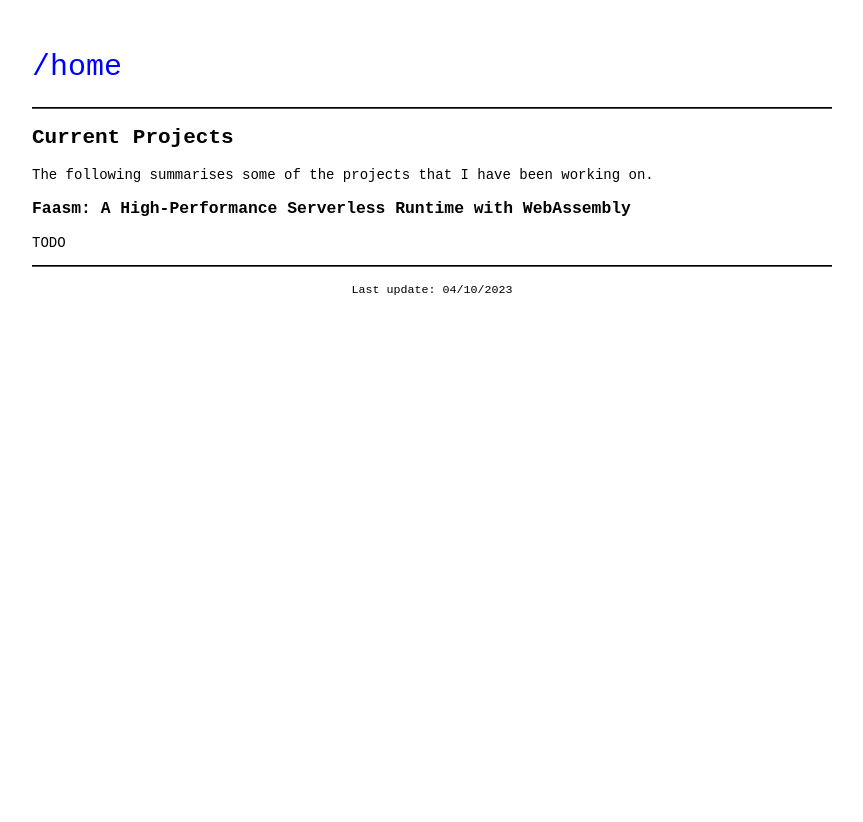
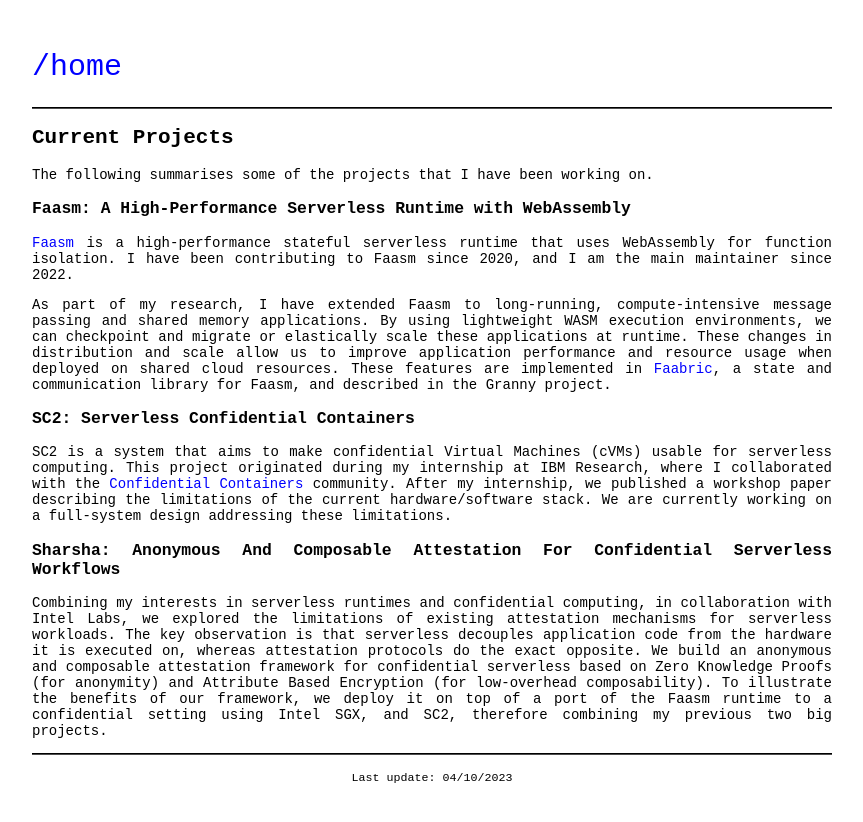
Before and after one commit to csegarragonz/csg-web, a Jekyll site: the page built from pages/projects.md, in a window 1280 px wide. Shown: the top 822 px of the page, without its empty margins (208-1071 px from the left). Built offline with Jekyll 4.4.1, drawn with Linux system fonts in a browser that asks for light colours; our own code applies the rules of GitHub Pages for plain Markdown files.

Commit message:
pages: update projects page

```diff
--- a/pages/projects.md
+++ b/pages/projects.md
@@ -9,4 +9,38 @@
 
 ### Faasm: A High-Performance Serverless Runtime with WebAssembly
 
-TODO
+[Faasm](https://github.com/faasm/faasm) is a high-performance stateful
+serverless runtime that uses WebAssembly for function isolation. I have been
+contributing to Faasm since 2020, and I am the main maintainer since 2022.
+
+As part of my research, I have extended Faasm to long-running,
+compute-intensive message passing and shared memory applications. By using
+lightweight WASM execution environments, we can checkpoint and migrate or
+elastically scale these applications at runtime. These changes in distribution
+and scale allow us to improve application performance and resource usage when
+deployed on shared cloud resources. These features are implemented in [Faabric](
+https://github.com/faasm/faabric), a state and communication library for Faasm,
+and described in the Granny project.
+
+### SC2: Serverless Confidential Containers
+
+SC2 is a system that aims to make confidential Virtual Machines (cVMs) usable
+for serverless computing. This project originated during my internship at
+IBM Research, where I collaborated with the [Confidential Containers](
+https://github.com/confidential-containers) community. After my internship,
+we published a workshop paper describing the limitations of the current
+hardware/software stack. We are currently working on a full-system design
+addressing these limitations.
+
+### Sharsha: Anonymous And Composable Attestation For Confidential Serverless Workflows
+
+Combining my interests in serverless runtimes and confidential computing, in
+collaboration with Intel Labs, we explored the limitations of existing
+attestation mechanisms for serverless workloads. The key observation is that
+serverless decouples application code from the hardware it is executed on,
+whereas attestation protocols do the exact opposite. We build an anonymous
+and composable attestation framework for confidential serverless based on
+Zero Knowledge Proofs (for anonymity) and Attribute Based Encryption (for
+low-overhead composability). To illustrate the benefits of our framework,
+we deploy it on top of a port of the Faasm runtime to a confidential setting
+using Intel SGX, and SC2, therefore combining my previous two big projects.
```
